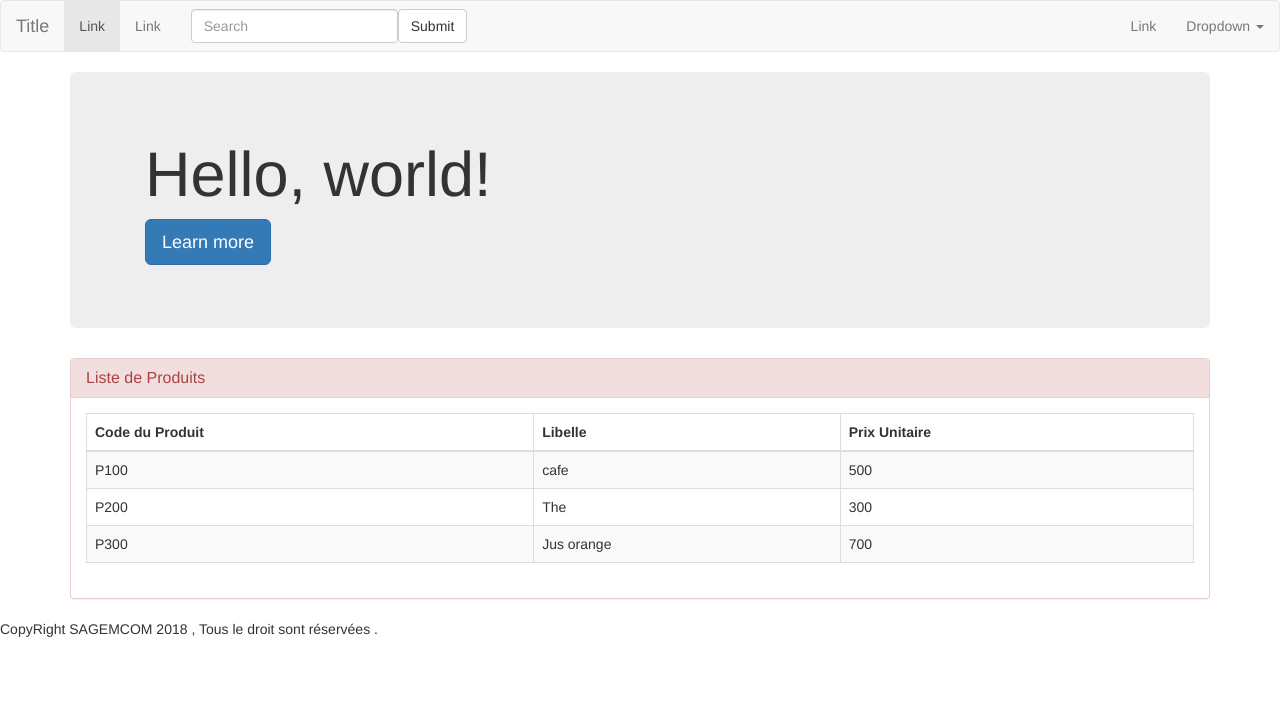
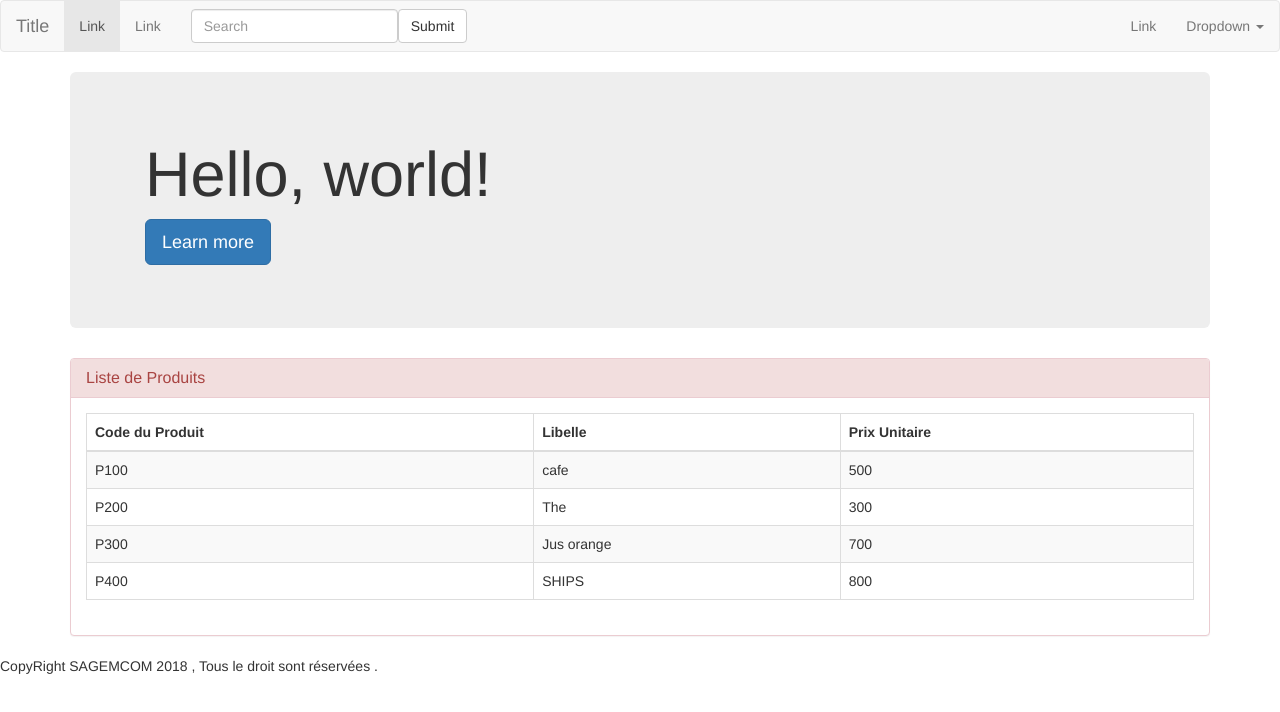
Before and after one commit to benayeds4/monprojet-products, an Angular app: page / in a window 1280 px wide. Shown: the top 712 px of the page. Built offline with nearby package versions, Linux system fonts and the light colour scheme.

Commit message:
Commit Secodaire

```diff
--- a/src/app/components/product-list/product-list.component.ts
+++ b/src/app/components/product-list/product-list.component.ts
@@ -18,8 +18,8 @@ export class ProductListComponent implements OnInit {
 
     {code: 'P100', libelle: 'cafe', prixUnitaire: 500 },
     {code: 'P200', libelle: 'The', prixUnitaire: 300 },
-    {code: 'P300', libelle: 'Jus orange', prixUnitaire: 700 }
-
+    {code: 'P300', libelle: 'Jus orange', prixUnitaire: 700 },
+    {code: 'P400', libelle: 'SHIPS', prixUnitaire: 800 }
   ];
 
 
```
